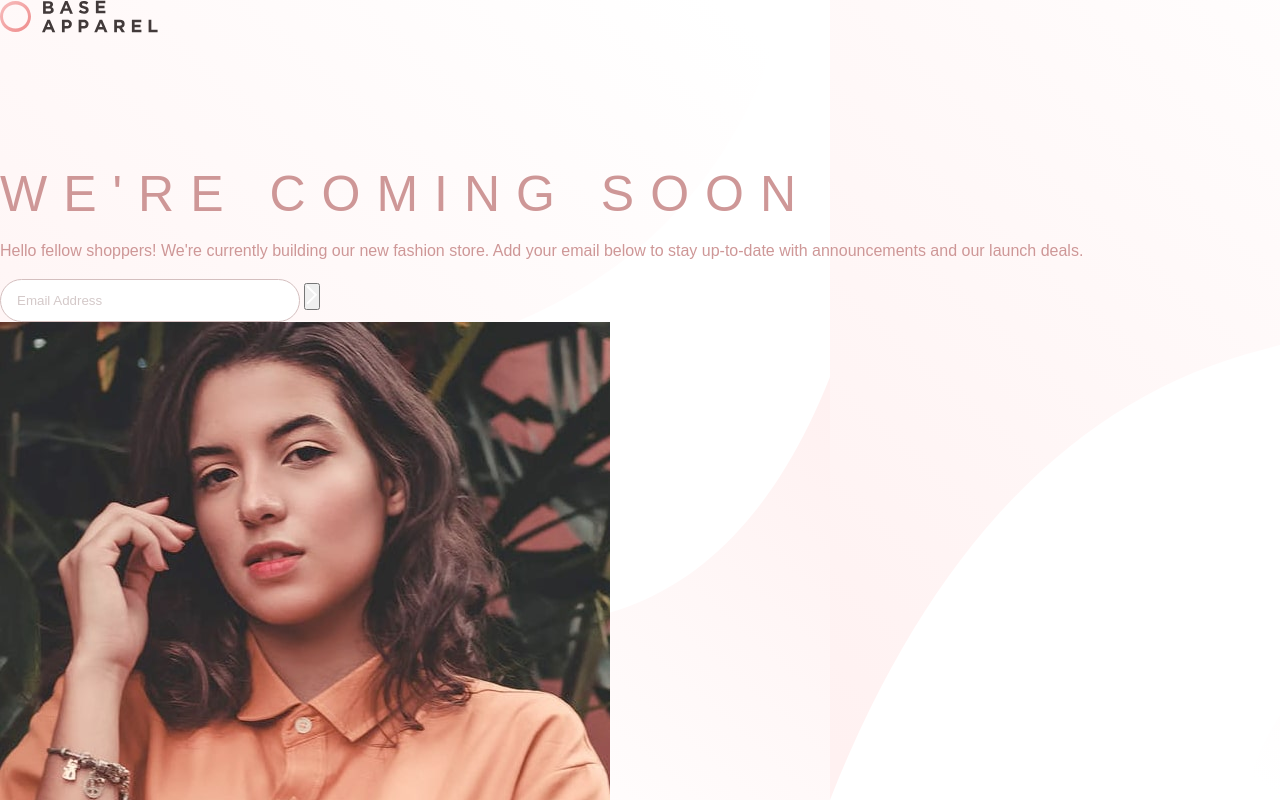
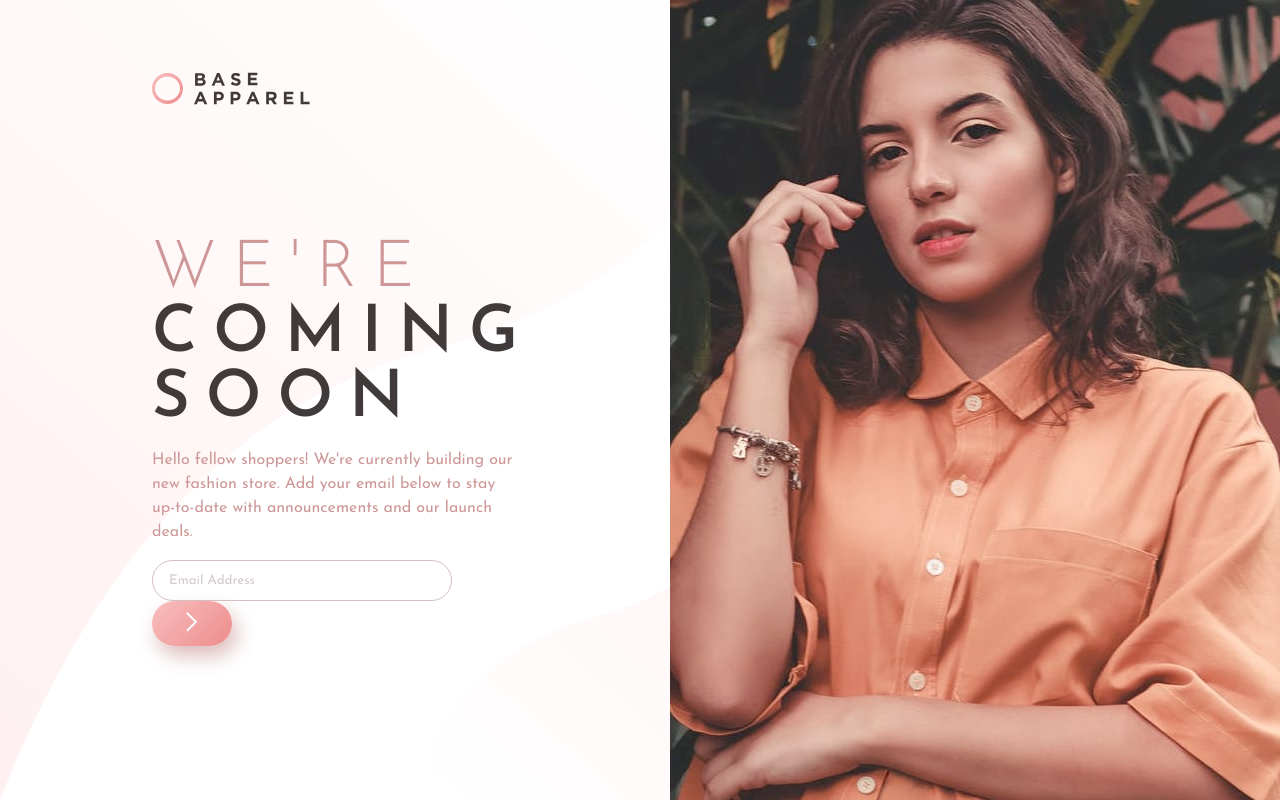
Before and after one commit to myntzu/Base-Apparel-Front-End-Challenge-, a plain HTML site: page index.html in a window 1280 px wide. Shown: the top 800 px of the page. Drawn offline with Linux system fonts and the light colour scheme.

Commit message:
Update style.css

```diff
--- a/style.css
+++ b/style.css
@@ -1,3 +1,5 @@
+@import url("https://fonts.googleapis.com/css2?family=Josefin+Sans:wght@300;400;600&display=swap");
+
 *{
     margin: 0%;
     padding: 0%;
@@ -6,30 +8,36 @@
 
 }
 
+.container{
+    margin: 4.5rem 9.5rem;
+}
+
+
 body{
-    width: 100%;
     background-image: url("./images/bg-pattern-desktop.svg");
-    top: 15%;
+}
+
+main{
+    display: flex;
+    align-items: flex-start;
 }
 
 h1{
-    padding-top: 8rem;
+    width: 2rem;
+    margin-top: 8rem;
     color: hsl(0, 36%, 70%);
-    font-size: 50px;
+    font-size: 65px;
     font-weight: 300;
     text-transform: uppercase;
     letter-spacing: 1rem;
 }
 
-h2{
-    width: 10px;
-    font-size: 50px;
+.font_style{
     font-weight: 600;
-    text-transform: uppercase;
     color: hsl(0, 6%, 24%);
-    letter-spacing: 1rem;
 
 }
+
 
 p{
     padding-top: 1rem;
@@ -52,13 +60,11 @@ input[value='Email Address']{
     color: hsl(0, 11%, 81%);
 }
 
-input[type='submit']{
+button[type='submit']{
     background: linear-gradient(135deg,hsl(0, 80%, 86%), hsl(0, 74%, 74%));
-    font-size: 20px;
-    color: white;
     box-shadow: 5px 10px 20px rgba(221, 188, 188, 20);
-    height: 42px;
-    width: 70px;
+    height: 45px;
+    width: 80px;
     border: 1px none;
     border-radius: 2rem;
 }
@@ -71,14 +77,3 @@ input[type='submit']{
 .attribution a{
     color: hsl(228, 45%, 44%);
 }
-
-.box{
-    display: flex;
-}
-
-.header{
-    padding: 4rem 10rem;
-    display: flex;
-    flex-direction: column;
-    align-items: flex-start;
-}
```
